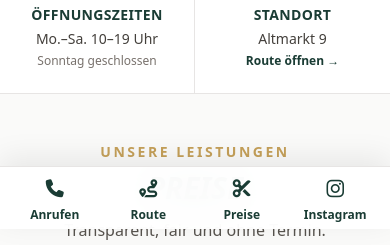
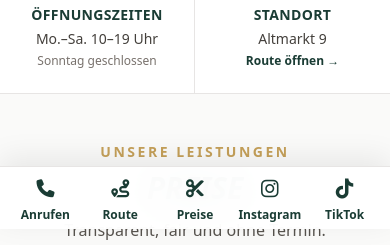
Before and after one commit to abalh101/pro-salon-cottbus, a website built with webpack: page index.html in a window 390 px wide. Shown: the part 615-860 px from the top of the page. Built offline with nearby package versions, Linux system fonts and the light colour scheme.

Commit message:
Add TikTok button to mobile navigation
Updated mobile navigation to include a TikTok button and adjusted grid layout.

```diff
--- a/index.html
+++ b/index.html
@@ -663,10 +663,10 @@
     </div>
   </footer>
 
-  <!-- Feste Navigation nur auf Handy -->
-  <nav aria-label="Mobile Schnellnavigation"
+ <nav aria-label="Mobile Schnellnavigation"
        class="mobile-bottom-bar md:hidden fixed bottom-0 inset-x-0 z-[60] bg-white/95 backdrop-blur-xl border-t border-stone-200 shadow-[0_-8px_30px_rgba(0,0,0,0.08)]">
-    <div class="grid grid-cols-4 px-2 pt-2">
+    <div class="grid grid-cols-5 px-2 pt-2">
+
       <a href="tel:0355 12166380"
          class="tap-target flex flex-col items-center justify-center gap-1 text-salonGreen font-bold text-xs">
         <i class="fas fa-phone text-lg"></i>
@@ -694,6 +694,16 @@
         <i class="fab fa-instagram text-xl"></i>
         <span>Instagram</span>
       </a>
+
+      <!-- Neuer TikTok Button -->
+      <a href="https://www.tiktok.com/@pro.salon4"
+         target="_blank"
+         rel="noopener"
+         class="tap-target flex flex-col items-center justify-center gap-1 text-salonGreen font-bold text-xs">
+        <i class="fab fa-tiktok text-xl"></i>
+        <span>TikTok</span>
+      </a>
+
     </div>
   </nav>
 
```
